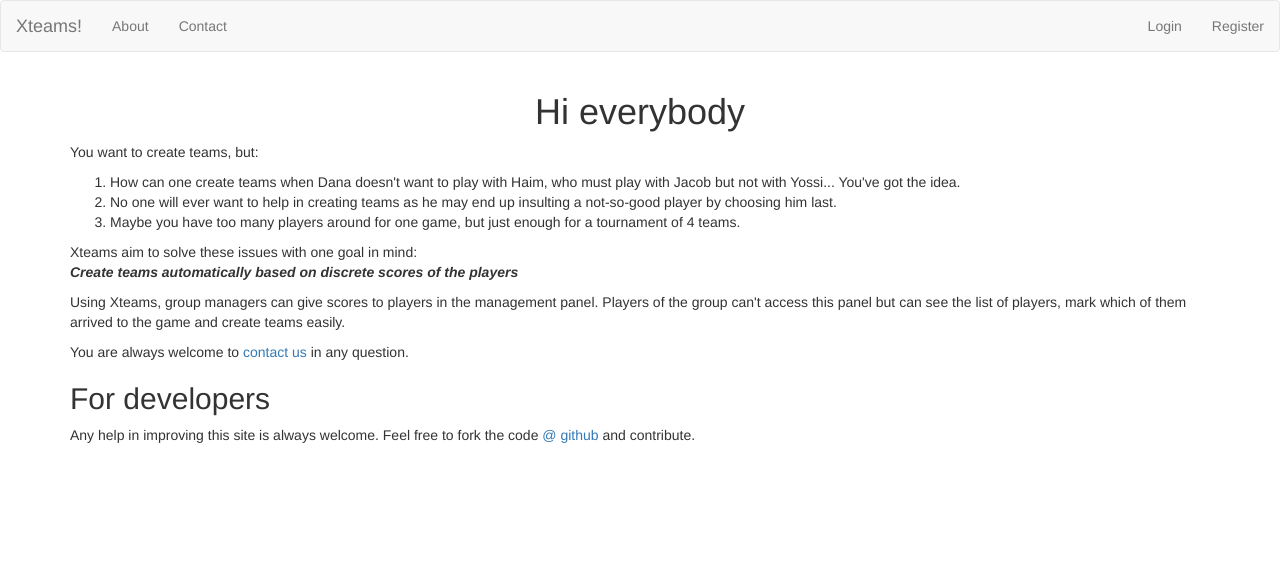
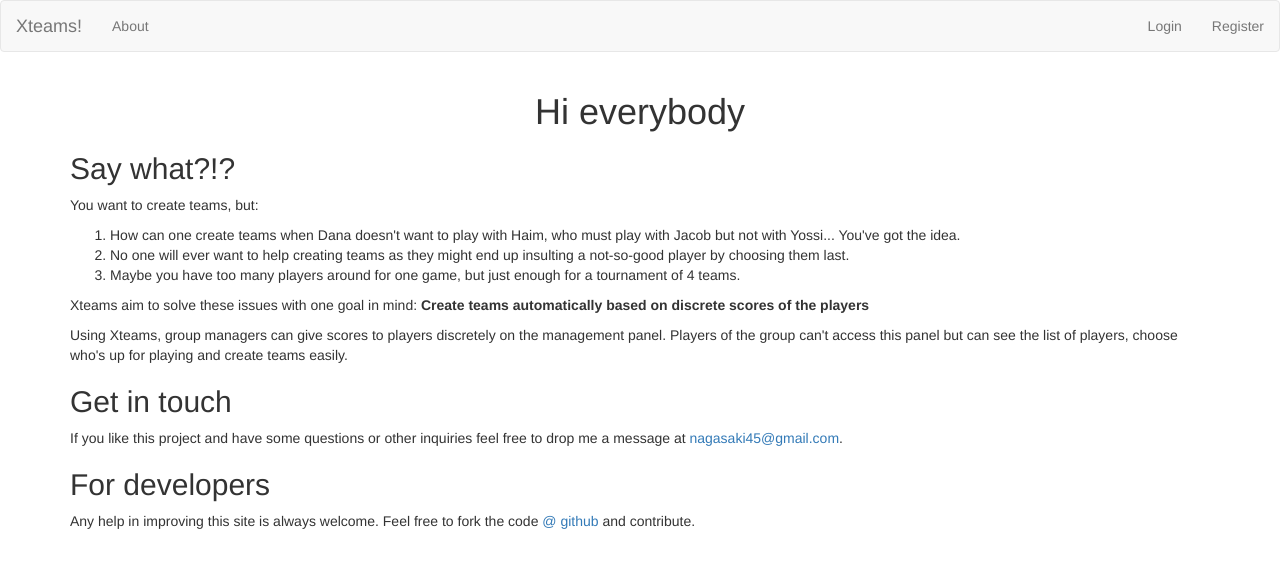
Before and after one commit to Nagasaki45/Xteams, a Django app: template core/templates/about.html in a window 1280 px wide. Shown: the top 568 px of the page. Run offline with Django 3.2, Linux system fonts and the light colour scheme; the template is opened without the code that fills it, so the values that code supplies are empty; some libraries are stand-ins or nearby versions.

Commit message:
Drop the contact form. What's wrong with an email?

```diff
--- a/core/templates/about.html
+++ b/core/templates/about.html
@@ -7,6 +7,7 @@
 {% block content %}
 
 <div>
+  <h2>Say what?!?</h2>
   <p>
     You want to create teams, but:
   </p>
@@ -15,22 +16,23 @@
       How can one create teams when Dana doesn't want to play with Haim, who must play with Jacob but not with Yossi... You've got the idea.
     </li>
     <li>
-      No one will ever want to help in creating teams as he may end up insulting a not-so-good player by choosing him last.
+      No one will ever want to help creating teams as they might end up insulting a not-so-good player by choosing them last.
     </li>
     <li>
       Maybe you have too many players around for one game, but just enough for a tournament of 4 teams.
     </li>
   </ol>
   <p>
-    Xteams aim to solve these issues with one goal in mind:
-    <br />
-    <i><b>Create teams automatically based on discrete scores of the players</b></i>
+    Xteams aim to solve these issues with one goal in mind: <b>Create teams automatically based on discrete scores of the players</b>
   </p>
   <p>
-    Using Xteams, group managers can give scores to players in the management panel. Players of the group can't access this panel but can see the list of players, mark which of them arrived to the game and create teams easily.
+    Using Xteams, group managers can give scores to players discretely on the management panel. Players of the group can't access this panel but can see the list of players, choose who's up for playing and create teams easily.
   </p>
+</div>
+<div>
+  <h2>Get in touch</h2>
   <p>
-    You are always welcome to <a href="{% url 'contact' %}">contact us</a> in any question.
+    If you like this project and have some questions or other inquiries feel free to drop me a message at <a href="mailto:nagasaki45@gmail.com">nagasaki45@gmail.com</a>.
   </p>
 </div>
 <h2>For developers</h2>
--- a/core/templates/base.html
+++ b/core/templates/base.html
@@ -32,7 +32,6 @@
     <div class="collapse navbar-collapse" id="bs-example-navbar-collapse-1">
       <ul class="nav navbar-nav">
         <li><a href="{% url 'about' %}">About</a></li>
-        <li><a href="{% url 'contact' %}">Contact</a></li>
       </ul>
       <ul class="nav navbar-nav navbar-right">
         {% if user.is_authenticated %}
--- a/xteams/urls.py
+++ b/xteams/urls.py
@@ -26,7 +26,6 @@ urlpatterns = [
     # core
     path(r'accounts/register/', core.views.Register.as_view(), name='register'),
     path(r'accounts/', include('django.contrib.auth.urls')),
-    path(r'contact', core.views.Contact.as_view(), name='contact'),
     path(r'about', TemplateView.as_view(template_name='about.html'), name='about'),
 
     # groups
```
Also changed, not shown: core/forms.py (+0 -13 lines), core/templates/contact.html (deleted, +0 -15 lines), core/tests.py (+0 -15 lines), core/views.py (+1 -16 lines), requirements.txt (+2 -7 lines), README.md, 1 other file.
